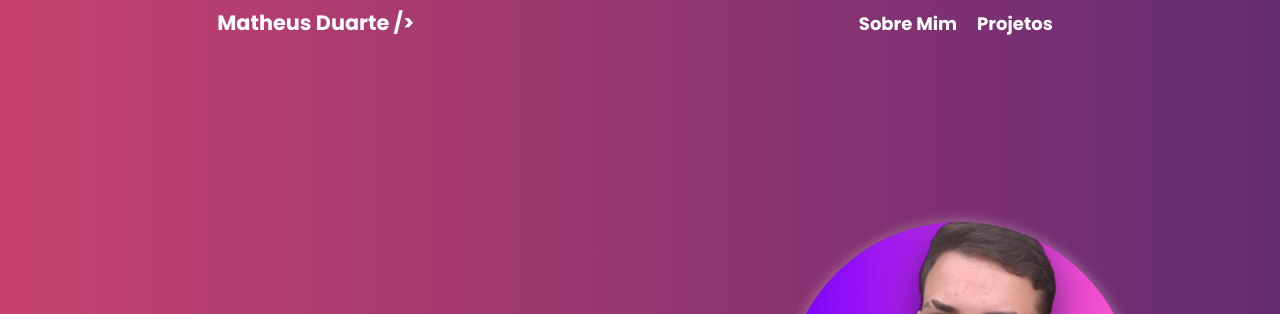
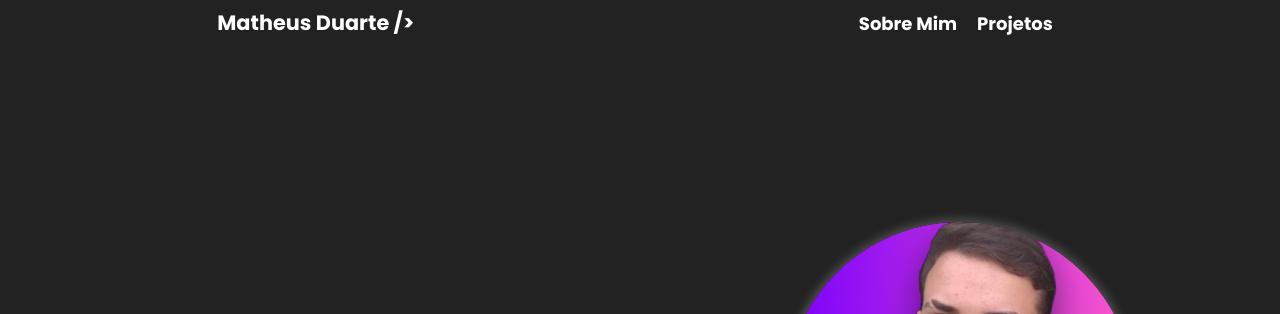
Before and after one commit to matheusduarte21/-my_portfolio, a plain HTML site: page index.html in a window 1280 px wide. Shown: the top 314 px of the page. Drawn offline with Linux system fonts and the light colour scheme; files whose address does not match are found by name.

Commit message:
css error correction

```diff
--- a/css/style.css
+++ b/css/style.css
@@ -10,8 +10,7 @@
 
 body{
     font-family: 'Poppins', sans-serif;
-    background: #642B73;
-    background: linear-gradient(to right, #C6426E, #642B73);
+   background-color: #222;
     margin-bottom: 40px;
 }
 .img-container{
@@ -168,11 +167,6 @@ nav .menu-btn i{
     margin-bottom: 10px;
     font-size: 1rem;
 }
-
-
-
-
-
 
 /*sobre mim*/
 
@@ -348,14 +342,7 @@ nav .menu-btn i{
   box-shadow: 0 1px 3px 0 rgba(0, 0, 0, 0.1), 0 1px 2px 0 rgba(0, 0, 0, 0.06);
   cursor: pointer;
 }
-    /*
-    box-shadow: rgba(0, 0, 0, 0.16) 0px 3px 6px, rgba(0, 0, 0, 0.23) 0px 3px 6px;
-    border: 0 none ;
-    border-radius: 4px;
-    color: #000;
-    width: 80px;
-    height: 30px;
-    */
+
 
 .Container-img-contact{
     display: flex;
```
